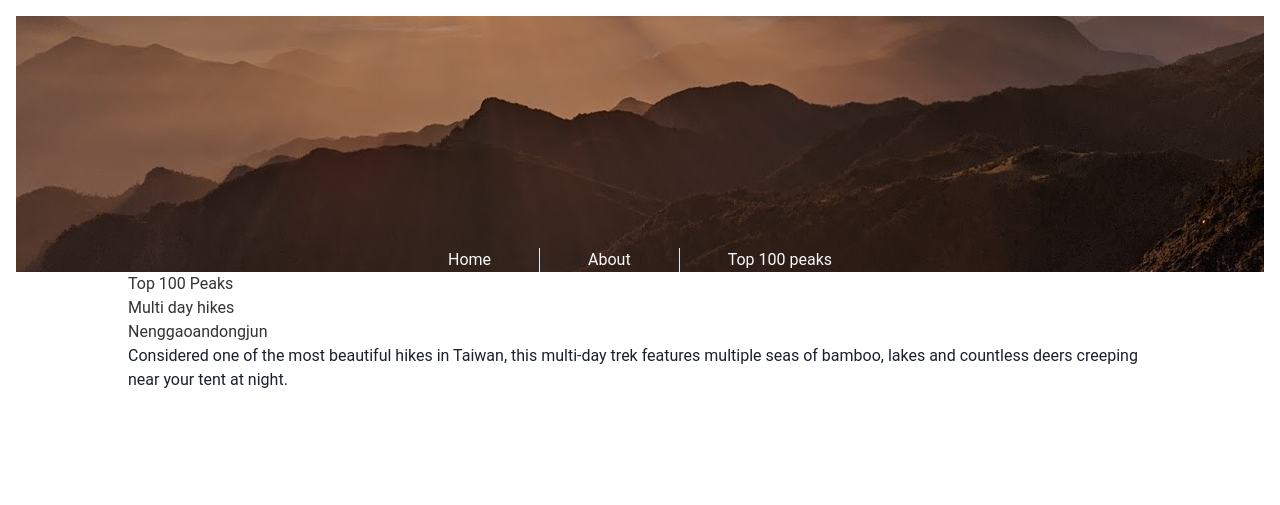
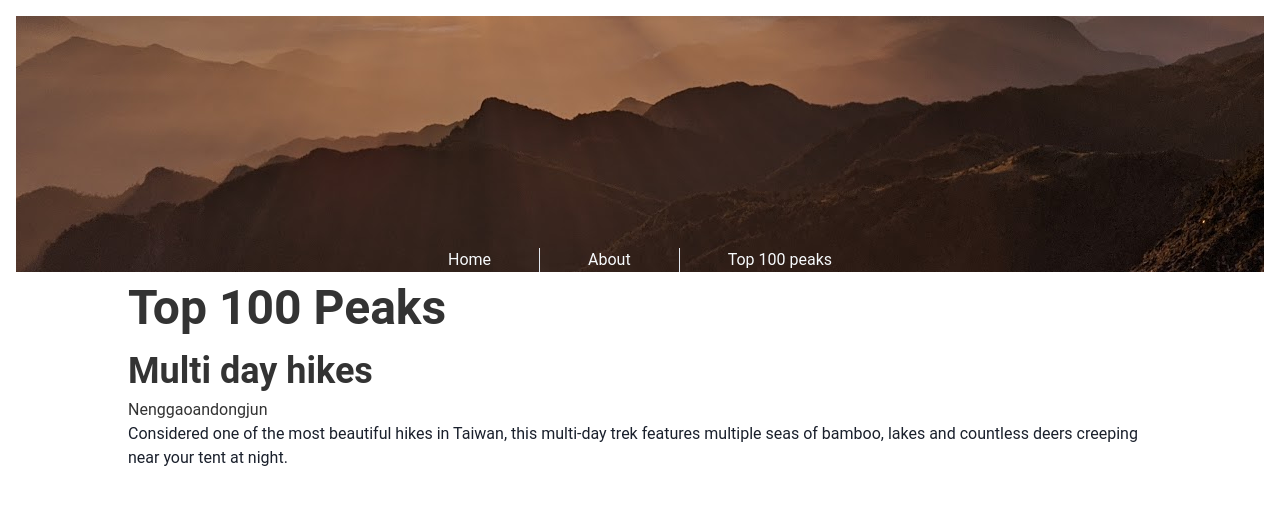
Before and after one commit to DawidJanczak/DawidJanczak.github.io, a Jekyll site: the page built from top_100.html, in a window 1280 px wide. Shown: the top 505 px of the page. Built offline with Jekyll 4.4.1, drawn with Linux system fonts in a browser that asks for light colours.

Commit message:
Style the headings

```diff
--- a/top_100.html
+++ b/top_100.html
@@ -3,8 +3,8 @@ layout: default
 title: Top 100 Peaks
 ---
 
-<h1>Top 100 Peaks</h1>
-<h2>Multi day hikes</h2>
+<h1 class="text-5xl font-bold">{{ page.title }}</h1>
+<h2 class="text-4xl font-bold">Multi day hikes</h2>
 
 <ul>
   {% for peak in site.top_100 %}
```
